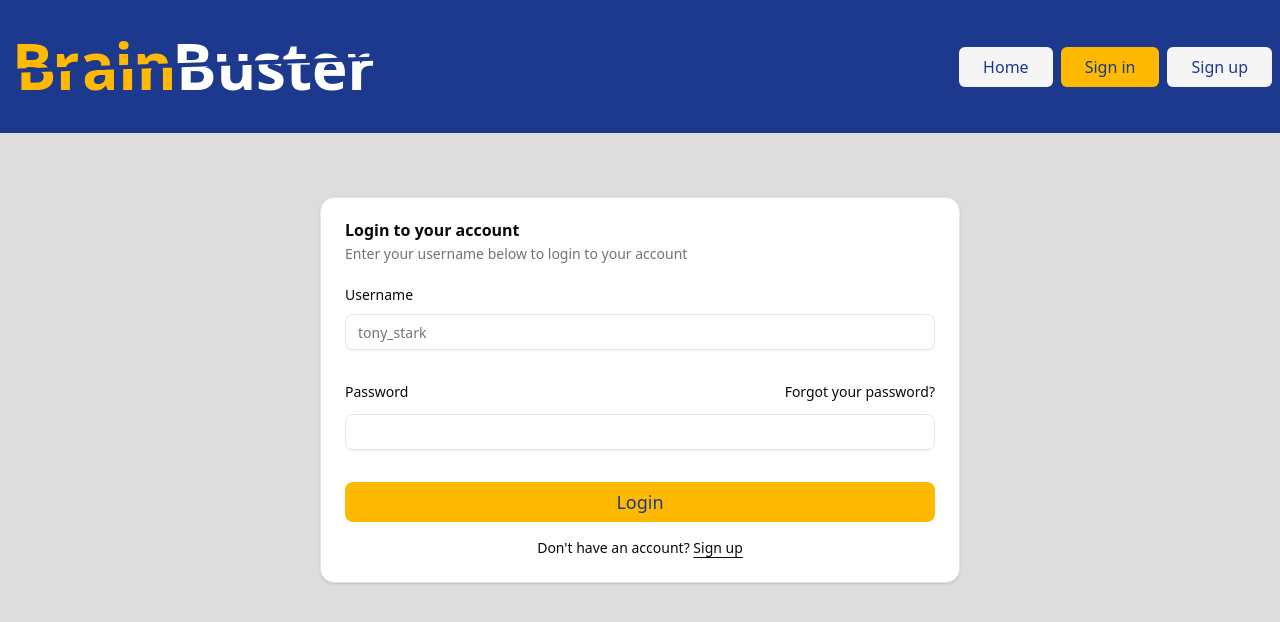
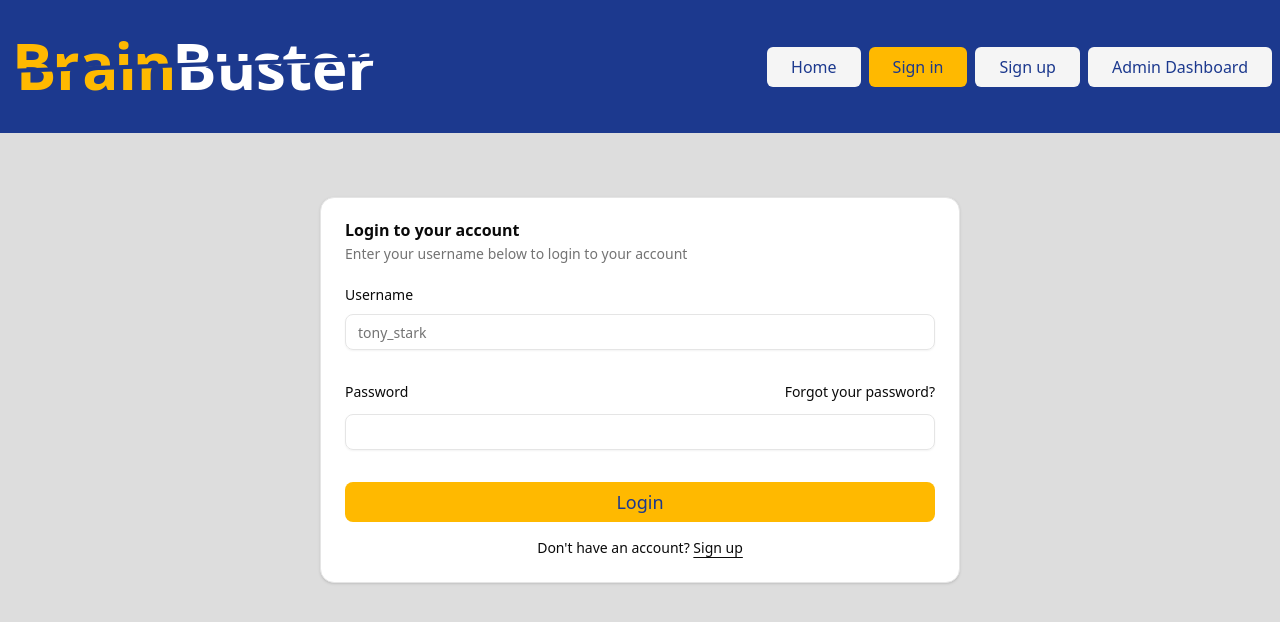
Before and after one commit to MuratAkkus0/brainbuster-frontend, a React (Vite) app: page /login in a window 1280 px wide. Shown: the top 622 px of the page. Built offline with nearby package versions, Linux system fonts and the light colour scheme.

Commit message:
Add admin dashboard's link in header nav.

```diff
--- a/src/components/molecules/Header.tsx
+++ b/src/components/molecules/Header.tsx
@@ -91,6 +91,9 @@ export const Header = ({ className }: { className?: string }) => {
             <CustomNavigationMenu route="/register">
               Sign up
             </CustomNavigationMenu>
+            <CustomNavigationMenu route="/admin/dashboard">
+              Admin Dashboard
+            </CustomNavigationMenu>
           </div>
         </div>
       </header>
```
